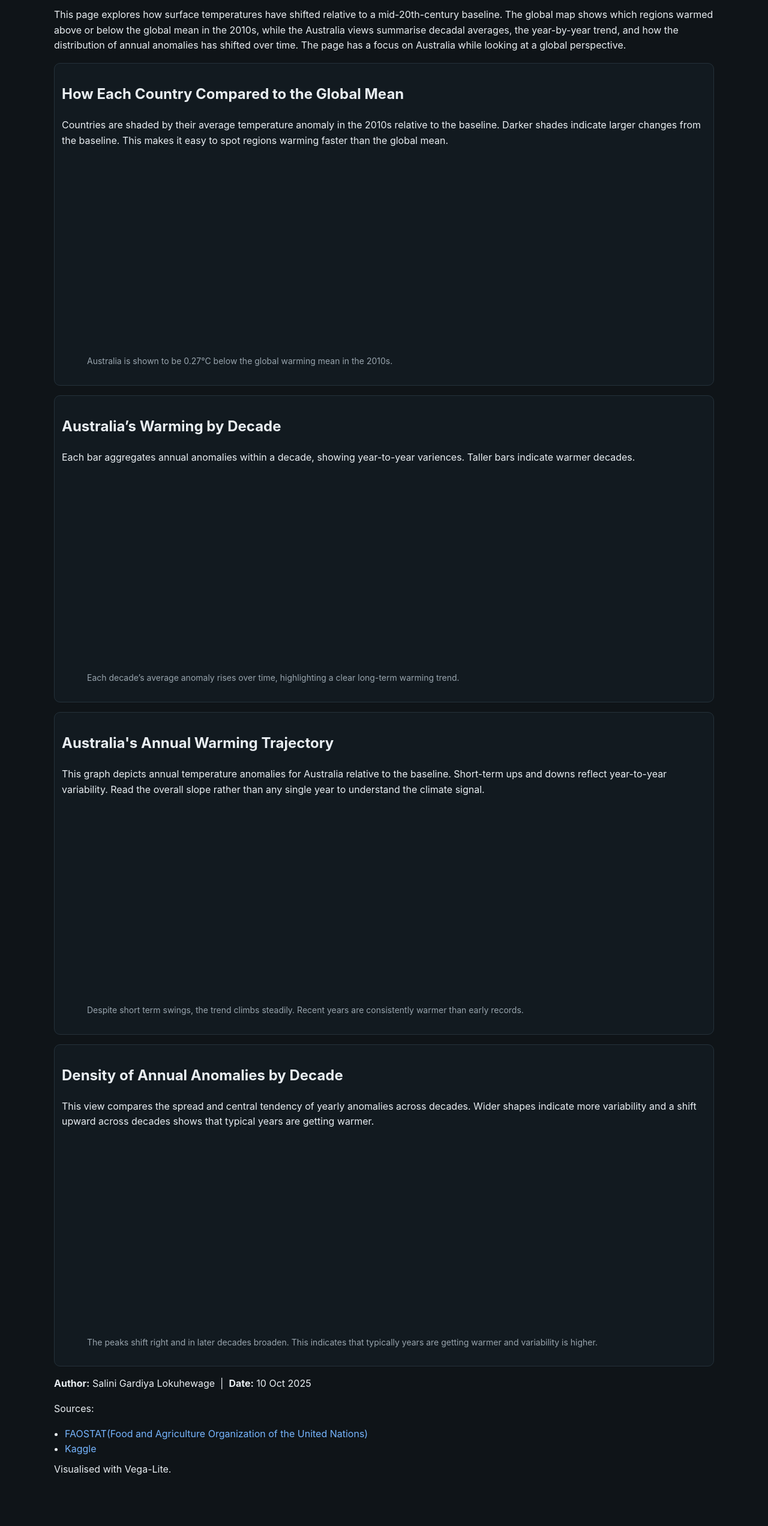
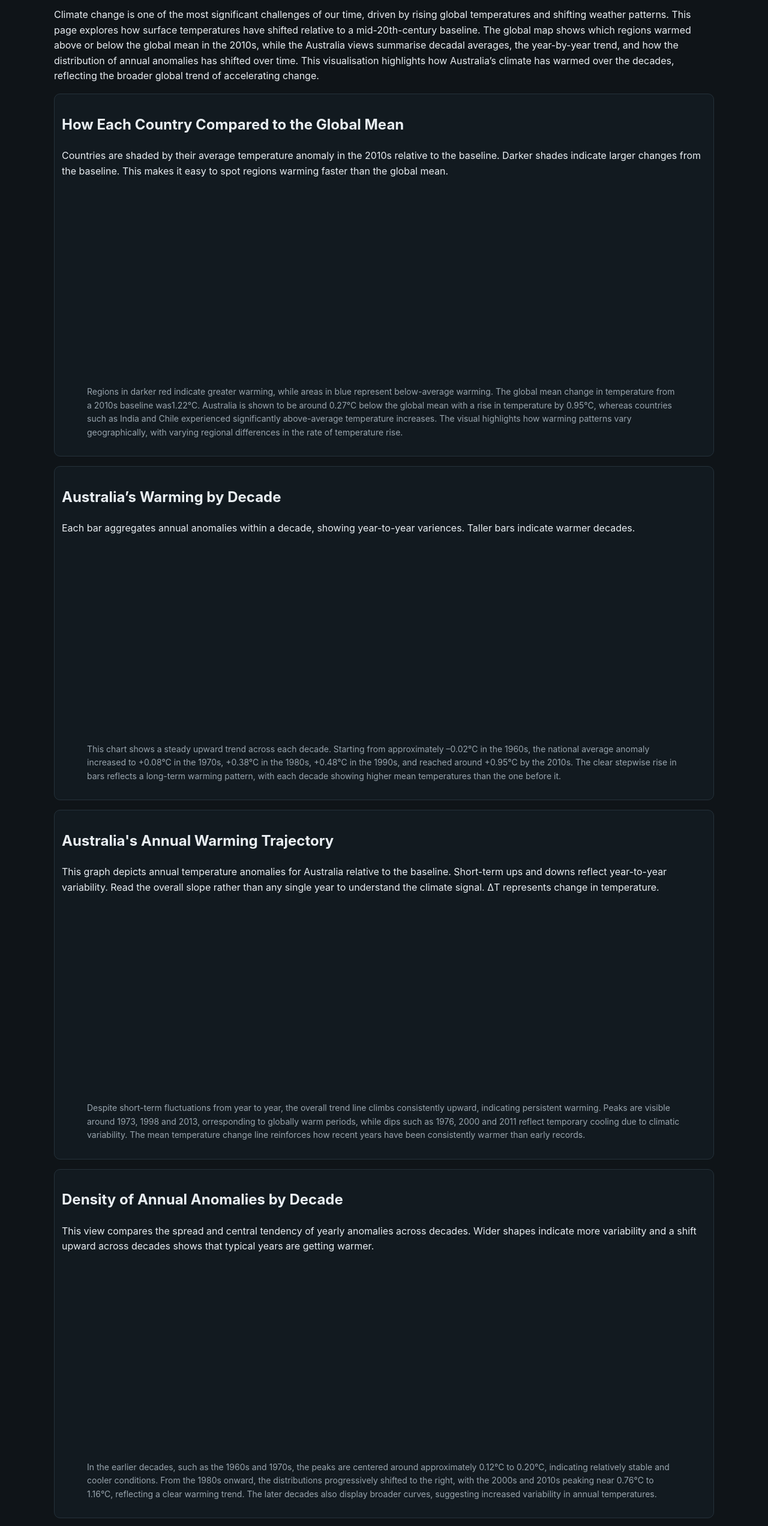
Before and after one commit to salini-l/FIT3179-DV2, a plain HTML site: page index.html in a window 1280 px wide. Shown: the part 102-2646 px from the top of the page at 60% size. Before the commit the page ends 2588 px from the top, so only its background shows below. Drawn offline with Linux system fonts and the light colour scheme; a script that the page names is missing.

Commit message:
Update index.html

```diff
--- a/index.html
+++ b/index.html
@@ -13,12 +13,15 @@
 </head>
 <body>
   <header>
-    <h1>Climate Change in Australia</h1>
+    <h1>Decades of Change: The Warming Story of Australia</h1>
     <p class="desc">
+      Climate change is one of the most significant challenges of our time, driven by rising global temperatures and shifting weather patterns.
       This page explores how surface temperatures have shifted relative to a mid-20th-century baseline.
       The global map shows which regions warmed above or below the global mean in the 2010s, while the
       Australia views summarise decadal averages, the year-by-year trend, and how the distribution of annual
-      anomalies has shifted over time. The page has a focus on Australia while looking at a global perspective.
+      anomalies has shifted over time.
+      This visualisation highlights how Australia’s climate has warmed over the decades,
+      reflecting the broader global trend of accelerating change.
     </p>
   </header>
 
@@ -35,7 +38,11 @@
         <figure>
           <div id="world_map" class="vis" aria-label="Global map showing 2010s temperature anomalies relative to baseline"></div>
           <figcaption>
-            Australia is shown to be 0.27°C below the global warming mean in the 2010s.
+            Regions in darker red indicate greater warming, while areas in blue represent below-average warming.
+            The global mean change in temperature from a 2010s baseline was1.22°C.
+            Australia is shown to be around 0.27°C below the global mean with a rise in temperature by 0.95°C,
+            whereas countries such as India and Chile experienced significantly above-average temperature increases.
+            The visual highlights how warming patterns vary geographically, with varying regional differences in the rate of temperature rise.
           </figcaption>
         </figure>
       </section>
@@ -50,7 +57,13 @@
         </p>
         <figure>
           <div id="aus_decadal" class="vis" aria-label="Bar chart of Australia's decadal mean temperature anomalies"></div>
-          <figcaption>Each decade’s average anomaly rises over time, highlighting a clear long-term warming trend.</figcaption>
+          <figcaption>
+            This chart shows a steady upward trend across each decade.
+            Starting from approximately –0.02°C in the 1960s, the national average anomaly increased to
+            +0.08°C in the 1970s, +0.38°C in the 1980s, +0.48°C in the 1990s, and reached around
+            +0.95°C by the 2010s. The clear stepwise rise in bars reflects a long-term warming pattern,
+            with each decade showing higher mean temperatures than the one before it.
+          </figcaption>
         </figure>
       </section>
     </section>
@@ -62,12 +75,16 @@
           This graph depicts annual temperature anomalies for Australia relative to the baseline.
           Short-term ups and downs reflect year-to-year variability.
           Read the overall slope rather than any single year to understand the climate signal.
+          ΔT represents change in temperature.
         </p>
         <figure>
           <div id="aus_trend" class="vis" aria-label="Line chart of Australia's annual temperature anomalies over time"></div>
           <figcaption>
-            Despite short term swings, the trend climbs steadily.
-            Recent years are consistently warmer than early records.
+            Despite short-term fluctuations from year to year, the overall trend line climbs consistently upward,
+            indicating persistent warming. Peaks are visible around 1973, 1998 and 2013,
+            orresponding to globally warm periods, while dips such as 1976, 2000 and 2011
+            reflect temporary cooling due to climatic variability.
+            The mean temperature change line reinforces how recent years have been consistently warmer than early records.
           </figcaption>
         </figure>
       </section>
@@ -83,12 +100,30 @@
         <figure>
           <div id="aus_density" class="vis" aria-label="Distribution view of Australia's annual temperature anomalies by decade"></div>
           <figcaption>
-            The peaks shift right and in later decades broaden.
-            This indicates that typically years are getting warmer and variability is higher.
+            In the earlier decades, such as the 1960s and 1970s, the peaks are centered around approximately 0.12°C to 0.20°C,
+            indicating relatively stable and cooler conditions. From the 1980s onward,
+            the distributions progressively shifted to the right, with the 2000s and 2010s peaking near 0.76°C to 1.16°C,
+            reflecting a clear warming trend. The later decades also display broader curves,
+            suggesting increased variability in annual temperatures.
           </figcaption>
         </figure>
       </section>
     </section>
+
+    <section class="grid" style="margin-top:16px">
+      <section class="card" style="grid-column:1/-1">
+        <h2>Conclusion</h2>
+        <p class="desc">
+          Over the past six decades, Australia has experienced a clear upward warming trend,
+          with average annual temperature anomalies increasing steadily across decades.
+          Earlier decades, such as the 1960s and 1970s, show relatively stable conditions,
+          while the 2000s and 2010s display both higher averages and greater variability.
+          These trends highlight the persistent impact of global climate change on Australia,
+          highlighting the importance of monitoring, adaptation, and mitigation efforts.
+        </p>
+      </section>
+    </section>
+
   </main>
 
   <footer>
@@ -102,6 +137,13 @@
     <p style="margin:8px 0 0;">Visualised with Vega-Lite.</p>
   </footer>
 
+  <div id="vis" style="display:flex; flex-direction:column; gap:10px;">
+  <div id="checkboxes" style="display:flex; gap:15px;"></div>
+  <div id="chart"></div>
+</div>
+
+
+
   <script>
     // ==== SPEC URLs ====
     const MAP_SPEC       = "https://raw.githubusercontent.com/salini-l/FIT3179-DV2/refs/heads/main/climate_map/js/climate_choropleth.vg.json";
@@ -114,7 +156,6 @@
       el.innerHTML = `<div class="err">Failed to load visualisation.\n\nSpec URL tried:\n${url}\n\n${err}</div>`;
       console.error(err);
     }
-
     vegaEmbed("#world_map", MAP_SPEC, {actions:false}).catch(err => showErr("#world_map", MAP_SPEC, err));
     vegaEmbed("#aus_decadal", AUS_BARS_SPEC, {actions:false}).catch(err => showErr("#aus_decadal", AUS_BARS_SPEC, err));
     vegaEmbed("#aus_trend", AUS_TREND_SPEC, {actions:false}).catch(err => showErr("#aus_trend", AUS_TREND_SPEC, err));
```
